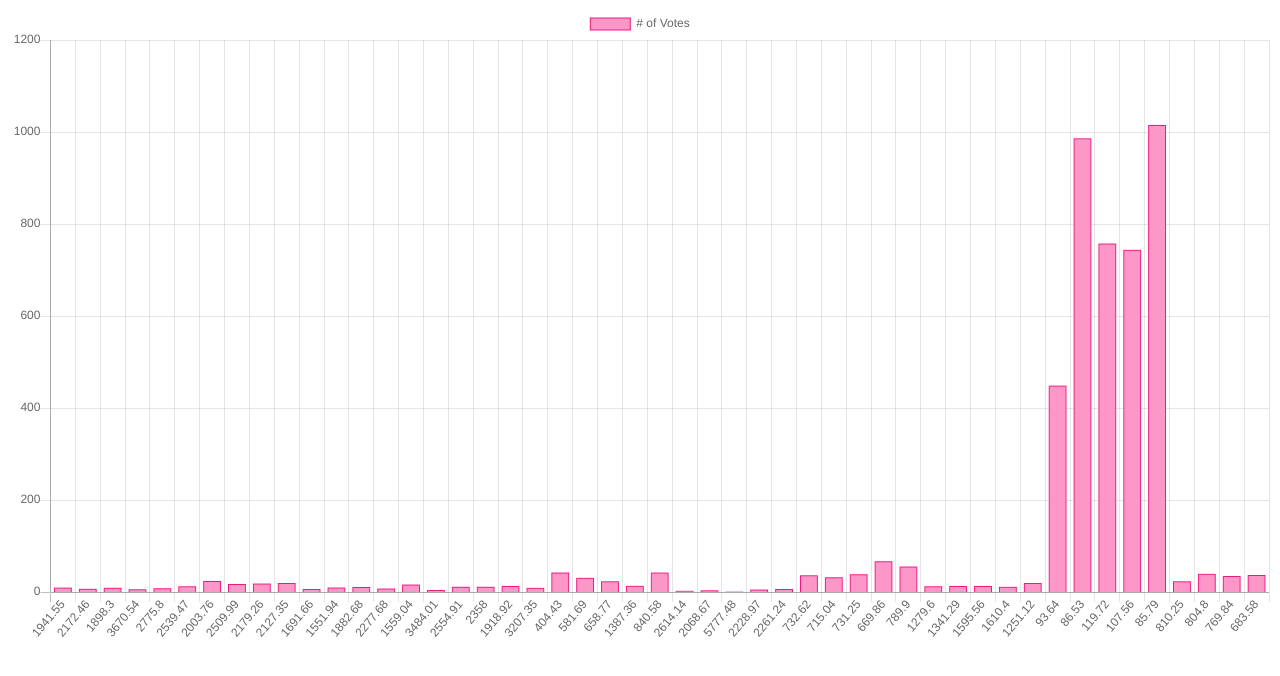
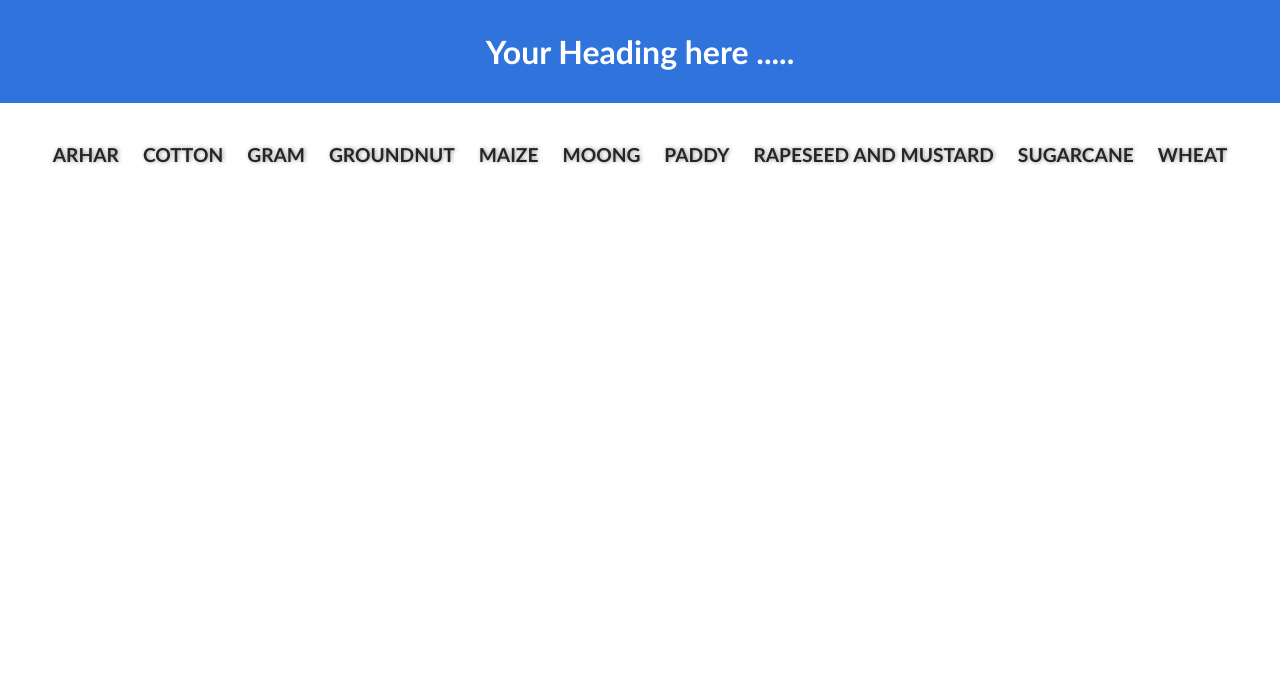
Before and after one commit to kapilbhoyar/miniProject, a plain HTML site: page index.html in a window 1280 px wide. Drawn offline with nearby package versions, Linux system fonts and the light colour scheme.

Commit message:
condition

```diff
--- a/index.html
+++ b/index.html
@@ -4,11 +4,31 @@
 		<meta charset="UTF-8" />
 		<meta name="viewport" content="width=device-width, initial-scale=1.0" />
 		<meta http-equiv="X-UA-Compatible" content="ie=edge" />
-		<title>Document</title>
+		<title>HOME</title>
 		<script src="https://cdn.jsdelivr.net/npm/chart.js@2.9.3/dist/Chart.min.js"></script>
+		<link rel="stylesheet" href="style.css" />
 	</head>
 	<body>
-		<canvas id="chart"></canvas>
+		<header>
+			<h1 class="heading">Your Heading here .....</h1>
+		</header>
+		<main>
+			<div class="container-fluid">
+				<ul>
+					<li><span>ARHAR</span></li>
+					<li><span>COTTON</span></li>
+					<li><span>GRAM</span></li>
+					<li><span>GROUNDNUT</span></li>
+					<li><span>MAIZE</span></li>
+					<li><span>MOONG</span></li>
+					<li><span>PADDY</span></li>
+					<li><span>RAPESEED AND MUSTARD</span></li>
+					<li><span>SUGARCANE</span></li>
+					<li><span>WHEAT</span></li>
+				</ul>
+			</div>
+			<canvas id="chart" height="110px"></canvas>
+		</main>
 		<script type="text/javascript" src="main.js"></script>
 		<!-- <script type="text/javascript" src="second.js"></script> -->
 	</body>
--- a/main.js
+++ b/main.js
@@ -1,20 +1,19 @@
 //const xlabels = [];
 //const ylabels = [];
+let ul = document.querySelector("ul");
 
-async function chartIt() {
-	const data = await getData();
-	console.log(data);
+async function chartIt(x, y) {
 	const ctx = document.querySelector("#chart").getContext("2d");
 	var myChart = new Chart(ctx, {
 		type: "bar",
 		data: {
-			labels: data.xs,
+			labels: x,
 			datasets: [
 				{
 					label: "# of Votes",
-					data: data.ys,
-					backgroundColor: "#fc97c8",
-					borderColor: "#ed1a80",
+					data: y,
+					backgroundColor: "#cf82ff",
+					borderColor: "#7300ba",
 					borderWidth: 1
 				}
 			]
@@ -33,11 +32,11 @@ async function chartIt() {
 	});
 }
 
-chartIt();
-
 //-----------------------------------------------------//
 
-async function getData() {
+async function getData(event) {
+	if (event.target.tagName == "SPAN") {
+		var cropName = event.target.innerHTML;
 		const xs = [];
 		const ys = [];
 		const response = await fetch("./csvjson.json");
@@ -46,14 +45,16 @@ async function getData() {
 		data.forEach(row => {
 			const cop = row.CostofProductionC2;
 			const yield = row.Yield;
-		// if (row.Crop === "GRAM") {
-		// 	console.log("inside crop");
-
-    // }
+			if (row.Crop === cropName) {
+				console.log("inside crop");
 				xs.push(cop);
 				ys.push(yield);
+			}
 		});
-	return { xs, ys };
+		chartIt(xs, ys);
 	}
+}
+
 //console.log(rows);
 // getData();
+ul.addEventListener("click", getData);
--- /dev/null
+++ b/style.css
@@ -0,0 +1,43 @@
+* {
+	margin: 0;
+	padding: 0;
+	font-family: "Gill Sans", sans-serif;
+}
+
+.selector-for-some-widget {
+	box-sizing: content-box;
+}
+
+header {
+	width: 100%;
+	background-color: #3173dc;
+	display: flex;
+	justify-content: center;
+}
+.heading {
+	padding: 2rem 0;
+	color: #fff;
+	font-size: 2rem;
+}
+
+ul {
+	justify-content: center;
+	display: flex;
+	flex-wrap: wrap;
+	margin: 30px 0;
+}
+li {
+	list-style: none;
+	padding: 10px 12px;
+	cursor: pointer;
+	color: rgb(37, 37, 37);
+	font-weight: 600;
+	text-shadow: 1px 0px 4px rgba(150, 150, 150, 1);
+	font-size: 1.2rem;
+}
+
+li:hover {
+	color: rgb(0, 0, 0);
+	text-decoration: underline;
+	/* border-bottom: 4px solid rgba(79, 199, 255, 0.781); */
+}
```
Also changed, not shown: data.txt (deleted). Lines whose indentation alone changed are shown as unchanged.
